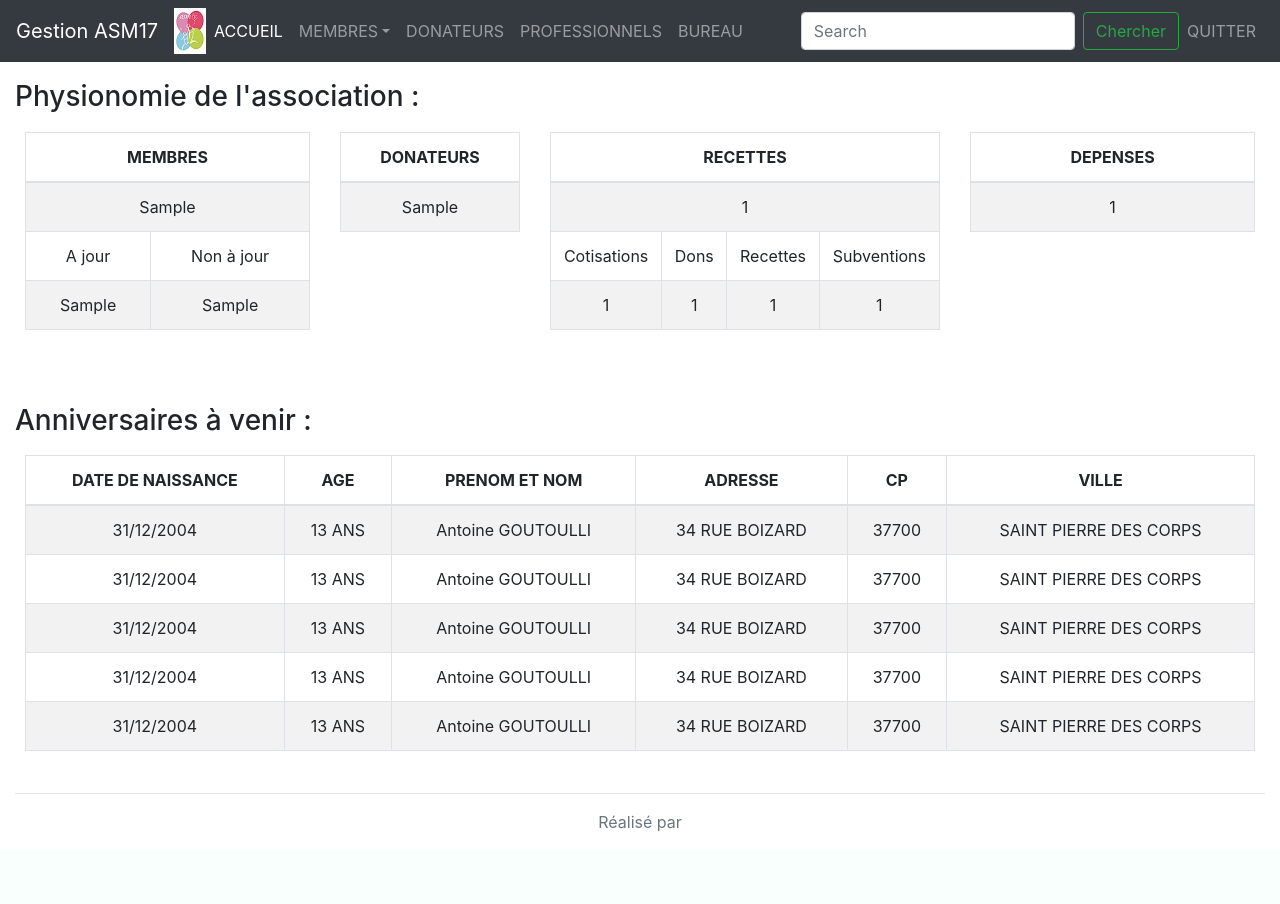
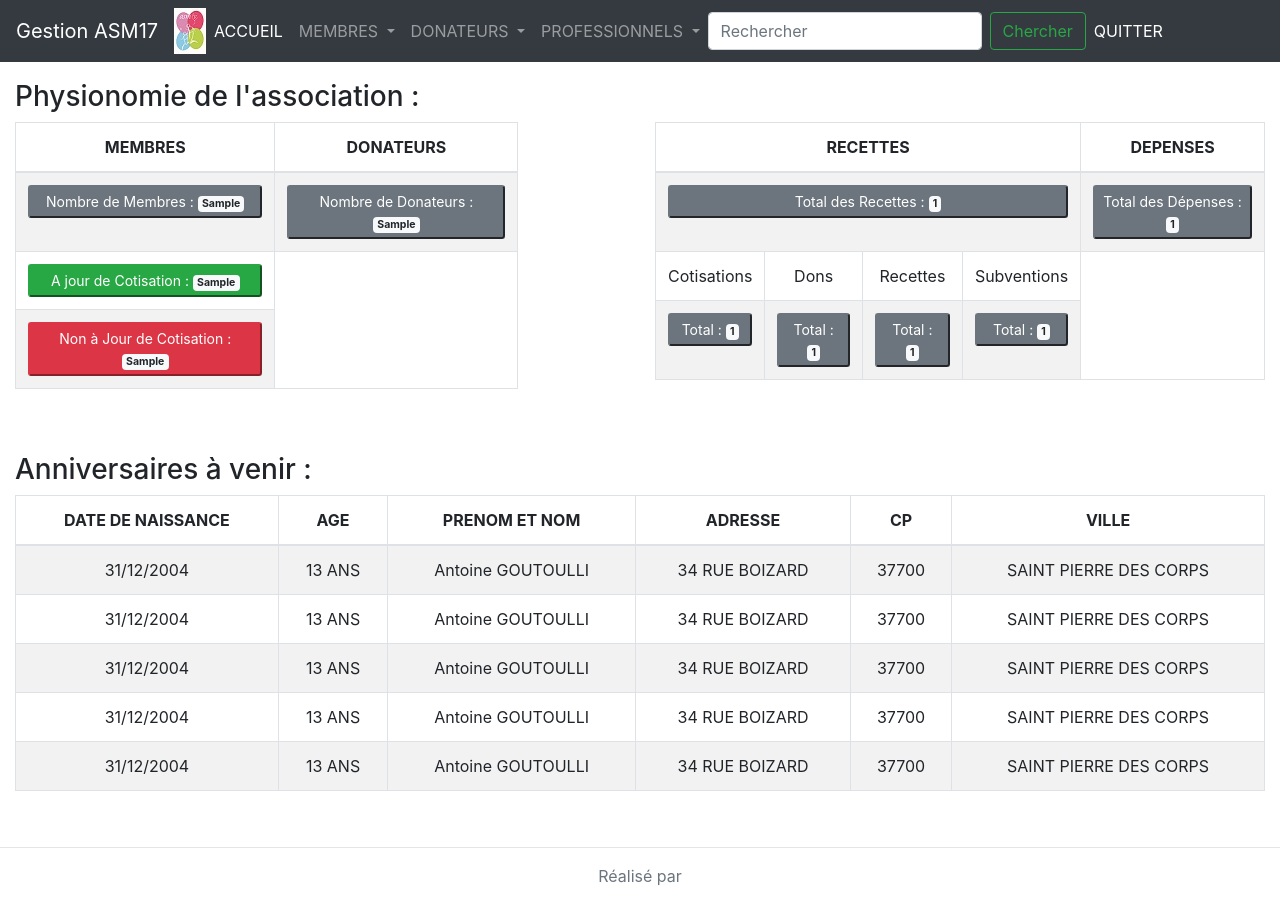
Before and after one commit to Kourylles/GestionASM17, a Symfony app: template templates/GestionASM17/accueil.html.twig in a window 1280 px wide. Before the commit the page ends 831 px from the top, so only its background shows below. Run offline with Twig, Linux system fonts and the light colour scheme; the template is opened without the code that fills it: most values are stand-ins (such as "Sample title", 1, 10 or a date in 2020); some libraries are stand-ins or nearby versions.

Commit message:
Gestion_ASM17_V0.2
Menu finalisé.
Page d'accueil finalisée.

```diff
--- a/templates/GestionASM17/accueil.html.twig
+++ b/templates/GestionASM17/accueil.html.twig
@@ -1,59 +1,79 @@
 {#GestionASM17/templates/GestionASM17/accueil.html.twig #}
 {% extends 'base.html.twig' %}
 {% block body%}
-        {# Partie contanant les 4 tableaux d'informations Membres, Donateurs, Recettes et Dépenses #}
-              <div class=" panel panel-info" style="margin-top:80px">
-                <div class="panel-heading">
+{# Div1 qui contient l'ensemble de la page #}
+<div>
 <h3 class="panel-title">Physionomie de l'association :</h3>
-              </div>
-              <div class="panel-body" style="padding:10px">
+{# Div2 qui contient les deux tableaux : membres/donateurs et recettes/depenses #}
   <div class="row">
-              <div class=" col-lg-3 col-sm-3">
+{# Div3 qui contient les deux tableaux : membres/donateurs et recettes/depenses pour le respponsive design  #}
+    <div class=" col-lg-5 col-sm-5">
+{# Div4 qui contient le tableau membres/donateurs #}
       <table class="table table-bordered table-striped ">
         <tbody>
           <thead>
             <tr >
-                        <th colspan="2" style="text-align:center;">MEMBRES</th>
+              <th  style="text-align:center;">MEMBRES</th>
+              <th  style="text-align:center;">DONATEURS</th>
             </tr>
           </thead>
           <tr>
-                        <td colspan="2" style="text-align:center;">{{NbreMembre}}</td>
+            <td style="text-align:center;">
+              <button type="button" class="btn-sm btn-secondary btn-block">
+                Nombre de Membres :
+                <span class="badge badge-light">{{NbreMembre}}</span>
+              </button>
+            </td>
+            <td colspan="2" style="text-align:center;">
+              <button type="button" class="btn-sm btn-secondary btn-block">
+                Nombre de Donateurs :
+                <span class="badge badge-light">{{NbreDonateur}}</span>
+              </button>
+            </td>
               </tr>
           <tr>
-                        <td style="text-align:center;">A jour</td>
-                        <td style="text-align:center;">Non à jour</td>
+            <td style="text-align:center;">
+              <button type="button" class="btn-sm btn-success btn-block">
+              A jour de Cotisation :
+              <span class="badge badge-light">{{NbreMembreOkCoti}}</span>
+              </button>
+            </td>
           </tr>
           <tr>
-                        <td style="text-align:center;">{{NbreMembreOkCoti}}</td>
-                        <td style="text-align:center;">{{NbreMembreNokCoti}}</td>
+            <td style="text-align:center;">
+              <button type="button" class="btn-sm btn-danger btn-block">
+                Non à Jour de Cotisation :
+                <span class="badge badge-light">{{NbreMembreNokCoti}}</span>
+              </button>
+            </td>
           </tr>
         </tbody>
       </table>
-              </div>
-                <div class=" col-lg-2 col-sm-2">
-                    <table class="table table-bordered table-striped ">
-                      <tbody>
-                        <thead>
-                          <tr >
-                            <th colspan="2" style="text-align:center;">DONATEURS</th>
-                          </tr>
-                        </thead>
-                          <tr>
-                            <td colspan="2" style="text-align:center;">{{NbreDonateur}}</td>
-                          </tr>
-                      </tbody>
-                    </table>
-                </div>
-                <div class="col-lg-4 col-sm-4">
+    </div>{# Fin DIV4 #}
+{# Tableau récupérant les Recettes et les Dépenses depuis la base de données #}
+{# DIV5 qui contient le tableau recettes/depenses #}
+  <div class="col-lg-6 col-sm-6 offset-lg-1 offset-sm-1">
     <table class="table table-bordered table-striped ">
       <tbody>
         <thead>
           <tr >
             <th colspan="4" style="text-align:center;">RECETTES</th>
+            <th style="text-align:center;">DEPENSES</th>
           </tr>
         </thead>
           <tr>
-                            <td colspan="4" style="text-align:center;">{{TotalRecette}}</td>
+            <td colspan="4">
+              <button type="button" class="btn-sm btn-secondary btn-block">
+                Total des Recettes :
+                <span class="badge badge-light">{{TotalRecette}}</span>
+              </button>
+            </td>
+            <td>
+              <button type="button" class="btn-sm btn-secondary btn-block">
+                Total des Dépenses :
+                <span class="badge badge-light">{{TotalDepense}}</span>
+              </button>
+            </td>
           </tr>
           <tr>
             <td style="text-align:center;">Cotisations</td>
@@ -62,40 +82,43 @@
             <td style="text-align:center;">Subventions</td>
           </tr>
             <tr>
-                            <td style="text-align:center;">{{TotalCoti}}</td>
-                            <td style="text-align:center;">{{TotalDon}}</td>
-                            <td style="text-align:center;">{{TotalRecette}}</td>
-                            <td style="text-align:center;">{{TotalSubvention}}</td>
+              <td>
+                <button type="button" class="btn-sm btn-secondary btn-block">
+                  Total :
+                  <span class="badge badge-light">{{TotalCoti}}</span>
+                </button>
+              </td>
+              <td>
+                <button type="button" class="btn-sm btn-secondary btn-block">
+                  Total :
+                  <span class="badge badge-light">{{TotalDon}}</span>
+                </button>
+              </td>
+              <td>
+                <button type="button" class="btn-sm btn-secondary btn-block">
+                  Total :
+                  <span class="badge badge-light">{{TotalRecette}}</span>
+                </button>
+              </td>
+              <td>
+                <button type="button" class="btn-sm btn-secondary btn-block">
+                  Total :
+                  <span class="badge badge-light">{{TotalSubvention}}</span>
+                </button>
+              </td>
             </tr>
         </tbody>
       </table>
-                </div>
-                  <div class="col-lg-3 col-sm-3">
-                      <table class="table table-bordered table-striped ">
-                        <tbody>
-                          <thead>
-                            <tr >
-                              <th colspan="2" style="text-align:center;">DEPENSES</th>
-                            </tr>
-                          </thead>
-                            <tr>
-                              <td colspan="2" style="text-align:center;">{{TotalDepense}}</td>
-                            </tr>
-                        </tbody>
-                      </table>
-                  </div>
-              </div>
-            </div>
+  </div> {# Fin DIV5 #}
+  </div> {# Fin DIV3 #}
+</div> {# Fin DIV2 #}
 
-
-            {# ¨Partie contenant les anniverssaires à venir #}
 <br>
 <br>
-            <div class="panel panel-info">
-              <div class="panel-heading">
+{# Partie contenant les anniverssaires à venir #}
+{# DIV6 qui contient le tableau des anniverssaires à venir #}
+<div>
   <h3 class="panel-title">Anniversaires à venir :</h3>
-              </div>
-                <div class="panel-body" style="padding:10px">
     <table class="table table-bordered table-striped ">
       <tbody>
         <thead>
@@ -106,10 +129,8 @@
             <th style="text-align:center;">ADRESSE</th>
             <th style="text-align:center;">CP</th>
             <th style="text-align:center;">VILLE</th>
-
           </tr>
         </thead>
-
           <tr>
             <td style="text-align:center;">31/12/2004</td>
             <td style="text-align:center;">13 ANS</td>
@@ -152,11 +173,8 @@
           </tr>
       </tbody>
     </table>
-              {#</div>
-              </div>
-              </div>
-            </div> #}
+  <br>
+</div> {# Fin DIV6 #}
+</div> {# Fin DIV1 #}
 
-            </div>
-            </div>
 {% endblock %}
--- a/templates/GestionASM17/membres.html.twig
+++ b/templates/GestionASM17/membres.html.twig
@@ -5,7 +5,7 @@
 {% block body %}
 
         {# Affichage du tableau des Membres #}
-              <div class="row" style="margin-top:80px;">
+              <div class="row" style="padding-top:70px;">
                 <div class="col-sm-1 col-lg-1">
                   <div class="btn-group-vertical">
                     <button class="btn btn-primary btn-lg">Ajouter</button>
--- a/templates/base.html.twig
+++ b/templates/base.html.twig
@@ -5,71 +5,81 @@
     <meta name="viewport" content="width=device-width, initial-scale=1">
     <title>{% block title %}Gestion ASM17{% endblock %}</title>
     {% block stylesheets %}
-      <link href="https://stackpath.bootstrapcdn.com/bootstrap/4.1.0/css/bootstrap.min.css" rel="stylesheet" integrity="sha384-9gVQ4dYFwwWSjIDZnLEWnxCjeSWFphJiwGPXr1jddIhOegiu1FwO5qRGvFXOdJZ4" crossorigin="anonymous">
+      <link rel="stylesheet" href="https://maxcdn.bootstrapcdn.com/bootstrap/4.1.0/css/bootstrap.min.css">
+      {# <link href="https://stackpath.bootstrapcdn.com/bootstrap/4.1.0/css/bootstrap.min.css" rel="stylesheet" integrity="sha384-9gVQ4dYFwwWSjIDZnLEWnxCjeSWFphJiwGPXr1jddIhOegiu1FwO5qRGvFXOdJZ4" crossorigin="anonymous"> #}
     {% endblock %}
     {% block javascripts %}
-      <script src="https://code.jquery.com/jquery-3.3.1.slim.min.js" integrity="sha384-q8i/X+965DzO0rT7abK41JStQIAqVgRVzpbzo5smXKp4YfRvH+8abtTE1Pi6jizo" crossorigin="anonymous"></script>
-      {#<script src="https://cdnjs.cloudflare.com/ajax/libs/popper.js/1.14.0/umd/popper.min.js" integrity="sha384-cs/chFZiN24E4KMATLdqdvsezGxaGsi4hLGOzlXwp5UZB1LY//20VyM2taTB4QvJ" crossorigin="anonymous"></script>#}
-      <script src="https://stackpath.bootstrapcdn.com/bootstrap/4.1.0/js/bootstrap.min.js" integrity="sha384-uefMccjFJAIv6A+rW+L4AHf99KvxDjWSu1z9VI8SKNVmz4sk7buKt/6v9KI65qnm" crossorigin="anonymous"></script>
+      <script src="https://ajax.googleapis.com/ajax/libs/jquery/3.3.1/jquery.min.js"></script>
+      <script src="https://cdnjs.cloudflare.com/ajax/libs/popper.js/1.14.0/umd/popper.min.js"></script>
+      <script src="https://maxcdn.bootstrapcdn.com/bootstrap/4.1.0/js/bootstrap.min.js"></script>
+      {# <script src="https://code.jquery.com/jquery-3.3.1.slim.min.js" integrity="sha384-q8i/X+965DzO0rT7abK41JStQIAqVgRVzpbzo5smXKp4YfRvH+8abtTE1Pi6jizo" crossorigin="anonymous"></script> #}
+      {# <script src="https://cdnjs.cloudflare.com/ajax/libs/popper.js/1.14.0/umd/popper.min.js" integrity="sha384-cs/chFZiN24E4KMATLdqdvsezGxaGsi4hLGOzlXwp5UZB1LY//20VyM2taTB4QvJ" crossorigin="anonymous"></script> #}
+      {# <script src="https://stackpath.bootstrapcdn.com/bootstrap/4.1.0/js/bootstrap.min.js" integrity="sha384-uefMccjFJAIv6A+rW+L4AHf99KvxDjWSu1z9VI8SKNVmz4sk7buKt/6v9KI65qnm" crossorigin="anonymous"></script> #}
     {% endblock %}
   </head>
-  <body>
+  <body style="margin-top:80px">
     <div class="container-fluid">
 {# En tête de la page #}
 {# Barre de Menu #}
-      <header class="row">
-        <nav class="navbar navbar-expand-md navbar-dark fixed-top bg-dark">
-          <a class="navbar-brand" href="#">Gestion ASM17</a>
+      <header >
+      <nav class="navbar navbar-expand-lg navbar-dark bg-dark fixed-top">
+        <a class="navbar-brand" href="{{ path('accueil') }}">Gestion ASM17</a>
         <img src="{{ asset('images/logoballon.png') }}" alt="Logo ASM17"/>
-          <button class="navbar-toggler" type="button" data-toggle="collapse" data-target="#navbarCollapse" aria-controls="navbarCollapse" aria-expanded="false" aria-label="Toggle navigation">
+        <button class="navbar-toggler" type="button" data-toggle="collapse" data-target="#navbarNavDropdown" aria-controls="navbarNavDropdown" aria-expanded="false" aria-label="Toggle navigation">
           <span class="navbar-toggler-icon"></span>
         </button>
-          <div class="collapse navbar-collapse" id="navbarCollapse">
-            <ul class="navbar-nav mr-auto">
+        <div class="collapse navbar-collapse" id="navbarNavDropdown">
+          <ul class="navbar-nav">
             <li class="nav-item active">
-                <a class="nav-link" href="{{ path('accueil') }}">ACCUEIL<span class="sr-only">(current)</span></a>
+              <a class="nav-link" href="{{ path('accueil') }}">ACCUEIL <span class="sr-only">(current)</span></a>
             </li>
-              {#<li class="nav-item">
-                <a class="nav-link" href="{{ path('membres') }}">MEMBRES</a>
-              </li>#}
-              <li class="dropdown">
-                <a class="nav-link dropdown-toggle" data-toggle="dropdown" href="{{ path('membres') }}">MEMBRES<span class="caret"></span></a>
-                <ul class="dropdown-menu">
-                  <li class="nav-item">
-                    <a href="{{ path('membres') }}">Liste des Membres</a>
+            <li class="nav-item dropdown">
+              <a class="nav-link dropdown-toggle" href="#" id="navbarDropdownMenuLink" data-toggle="dropdown" aria-haspopup="true" aria-expanded="false">
+                MEMBRES
+              </a>
+              <div class="dropdown-menu" aria-labelledby="navbarDropdownMenuLink">
+                <a class="dropdown-item" href="{{path('membres')}}">Liste des Membres</a>
+                <div class="dropdown-divider"></div>
+                <a class="dropdown-item" href="#">Ajouter un Membre</a>
+                <div class="dropdown-divider"></div>
+                <a class="dropdown-item" href="#">Supprimer un Membre</a>
+              </div>
             </li>
-                  <li class="nav-item">
-                    <a href="{{ path('accueil') }}">Ajouter un Membre</a>
+            <li class="nav-item dropdown">
+              <a class="nav-link dropdown-toggle" href="#" id="navbarDropdownMenuLink" data-toggle="dropdown" aria-haspopup="true" aria-expanded="false">
+                DONATEURS
+              </a>
+              <div class="dropdown-menu" aria-labelledby="navbarDropdownMenuLink">
+                <a class="dropdown-item" href="#">Liste des Donateurs</a>
+                <div class="dropdown-divider"></div>
+                <a class="dropdown-item" href="#">Ajouter un Donateur</a>
+                <div class="dropdown-divider"></div>
+                <a class="dropdown-item" href="#">Supprimer un Donateur</a>
+              </div>
             </li>
-                  <li class="nav-item">
-                    <a href="{{ path('accueil') }}">Modifier un Membre</a>
+            <li class="nav-item dropdown">
+              <a class="nav-link dropdown-toggle" href="#" id="navbarDropdownMenuLink" data-toggle="dropdown" aria-haspopup="true" aria-expanded="false">
+                PROFESSIONNELS
+              </a>
+              <div class="dropdown-menu" aria-labelledby="navbarDropdownMenuLink">
+                <a class="dropdown-item" href="#">Liste des Professionnels</a>
+                <div class="dropdown-divider"></div>
+                <a class="dropdown-item" href="#">Ajouter un Professionnels</a>
+                <div class="dropdown-divider"></div>
+                <a class="dropdown-item" href="#">Supprimer un Professionnels</a>
+              </div>
             </li>
-                </ul>
-              </li>
-              <li class="nav-item">
-                <a class="nav-link" href="#">DONATEURS</a>
-              </li>
-              <li class="nav-item">
-                <a class="nav-link" href="#">PROFESSIONNELS</a>
-              </li>
-              <li class="nav-item">
-                <a class="nav-link" href="#">BUREAU</a>
-              </li>
-            </ul>
             <form class="form-inline mt-2 mt-md-0">
-              <input class="form-control mr-sm-2" type="text" placeholder="Search" aria-label="Search">
+              <input class="form-control mr-sm-2" type="text" placeholder="Rechercher" aria-label="Search">
               <button class="btn btn-outline-success my-2 my-sm-0" type="submit">Chercher</button>
             </form>
-            <ul class="nav navbar-nav navbar-right">
-              <li class="nav-item">
-                <a class="nav-link" href="#">QUITTER</a>
+            <li class="nav-item active">
+              <a class="nav-link" href="#">QUITTER <span class="sr-only">(current)</span></a>
             </li>
           </ul>
         </div>
       </nav>
-      </header>
-    {% block body %}
-    {% endblock %}
+    {% block body %}{% endblock %}
 {# Pied de page #}
       <footer class="footer">
 {# Ligne de séparation #}
```
Lines whose indentation alone changed are shown as unchanged.
